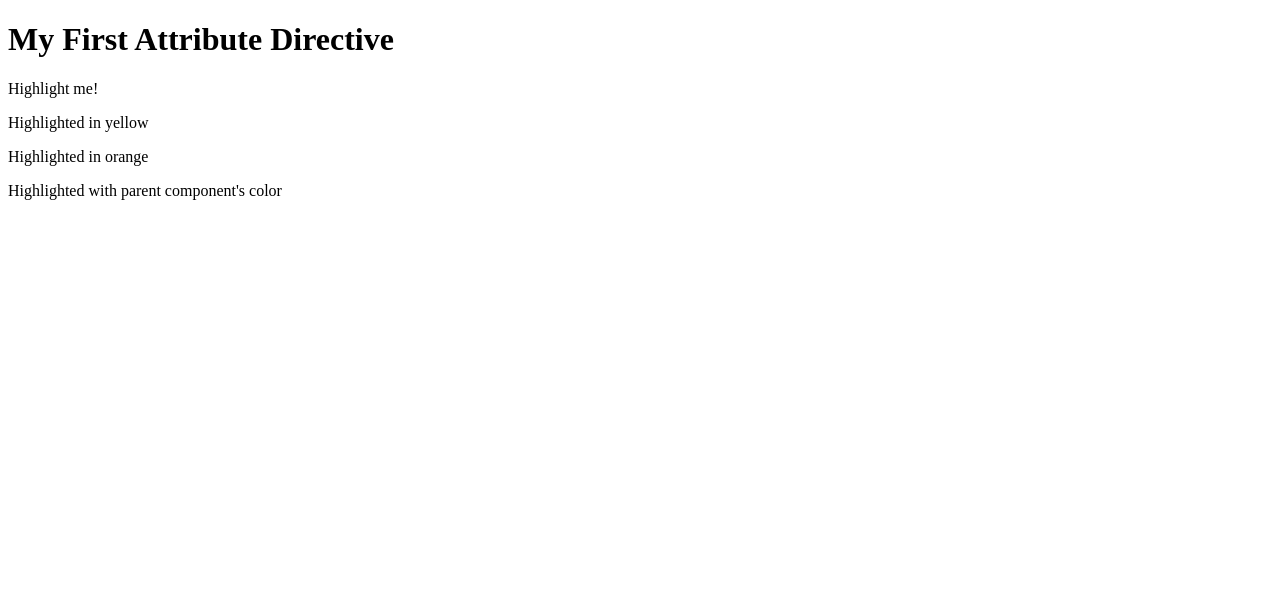
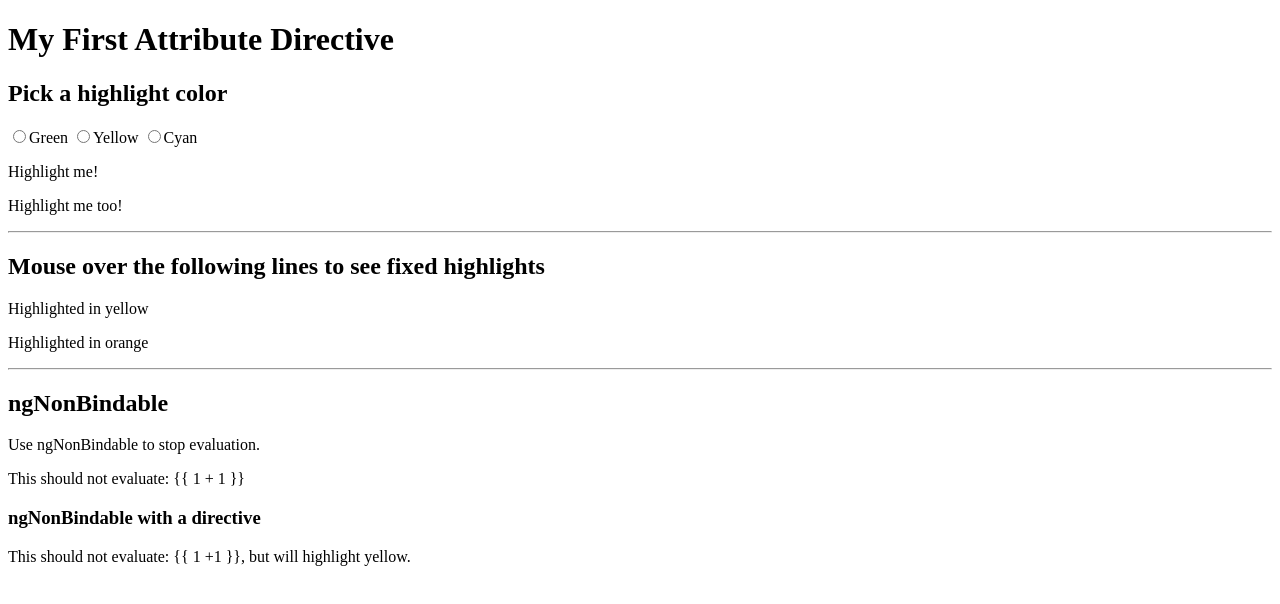
Before and after one commit to raaz9711/angular2025_code, an Angular app: page / in a window 1280 px wide. Shown: the top 604 px of the page. Built offline with nearby package versions, Linux system fonts and the light colour scheme.

Commit message:
add change for directive example

```diff
--- a/src/app/app.component.html
+++ b/src/app/app.component.html
@@ -1,5 +1,22 @@
 <h1>My First Attribute Directive</h1>
-<p appHighlight>Highlight me!</p>
-<p appHighlight="yellow">Highlighted in yellow</p>
-<p [appHighlight]="'orange'">Highlighted in orange</p>
-<p [appHighlight]="color">Highlighted with parent component's color</p>
+<h2>Pick a highlight color</h2>
+<div>
+  <input type="radio" name="colors" (click)="color='lightgreen'">Green
+  <input type="radio" name="colors" (click)="color='yellow'">Yellow
+  <input type="radio" name="colors" (click)="color='cyan'">Cyan
+</div>
+<p [appHighlight]="color">Highlight me!</p>
+<p [appHighlight]="color" defaultColor="violet">
+  Highlight me too!
+</p>
+<hr>
+<h2>Mouse over the following lines to see fixed highlights</h2>
+<p [appHighlight]="'yellow'">Highlighted in yellow</p>
+<p appHighlight="orange">Highlighted in orange</p>
+<hr>
+<h2>ngNonBindable</h2>
+<p>Use ngNonBindable to stop evaluation.</p>
+<p ngNonBindable>This should not evaluate: {{ 1 + 1 }}</p>
+<h3>ngNonBindable with a directive</h3>
+<div ngNonBindable [appHighlight]="'yellow'">This should not evaluate: {{ 1 +1 }}, but will highlight yellow.
+</div>
--- a/src/directive/highlight.directive.ts
+++ b/src/directive/highlight.directive.ts
@@ -6,23 +6,16 @@ import { Directive, ElementRef, HostListener, inject, input } from '@angular/cor
 })
 export class HighlightDirective {
 
-  private element = inject(ElementRef)
-
+  private el = inject(ElementRef);
+  defaultColor = input('');
   appHighlight = input('');
-  constructor() {
-    console.log('HighlightDirective initialized');
-    //this.element.nativeElement.style.backgroundColor = 'yellow';
-
-  }
-
-   @HostListener('mouseenter') onMouseEnter() {
-    this.highlight(this.appHighlight() || 'yellow');
+  @HostListener('mouseenter') onMouseEnter() {
+    this.highlight(this.appHighlight() || this.defaultColor() || 'red');
   }
   @HostListener('mouseleave') onMouseLeave() {
     this.highlight('');
   }
-   private highlight(color: string) {
-    this.element.nativeElement.style.backgroundColor = color;
+  private highlight(color: string) {
+    this.el.nativeElement.style.backgroundColor = color;
   }
-
 }
```
